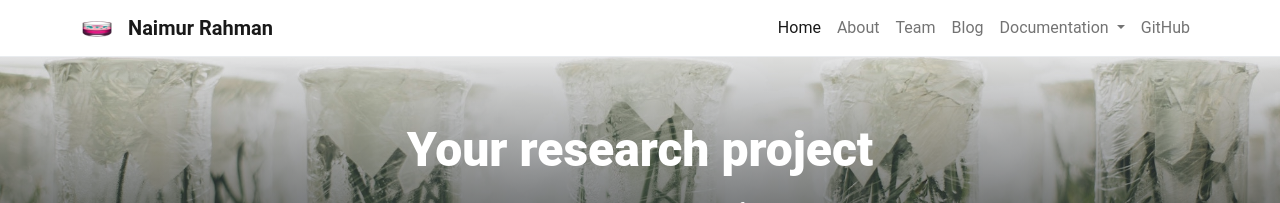
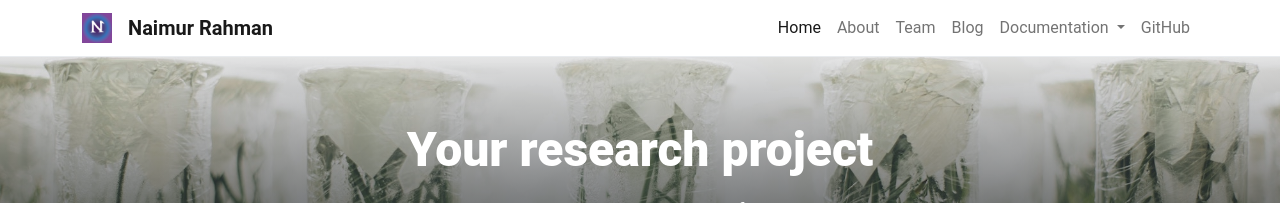
Before and after one commit to naimur105/naimur105.github.io, a Jekyll site: the page built from pages/home.md, in a window 1280 px wide. Shown: the top 203 px of the page. Built offline with Jekyll 4.4.1, drawn with Linux system fonts in a browser that asks for light colours.

Commit message:
Update _config.yml

```diff
--- a/_config.yml
+++ b/_config.yml
@@ -26,7 +26,7 @@ colors:
   footer: "#6c757d"                     # Background color for footer: use color that contrasts well with white
 font_serif: true                        # Font type for page content: serif (default) or slightly smaller sans-serif
 rounded_corners: true                   # Enable (default) rounded corners on boxes and buttons
-logo: /assets/theme/images/petri-dish_1f9eb.png # Logo in navbar, will be displayed with 30px height
+logo: /assets/theme/images/logo_ytArtboard 1.png # Logo in navbar, will be displayed with 30px height
 
 # BUILD SETTINGS
 markdown: kramdown
```
